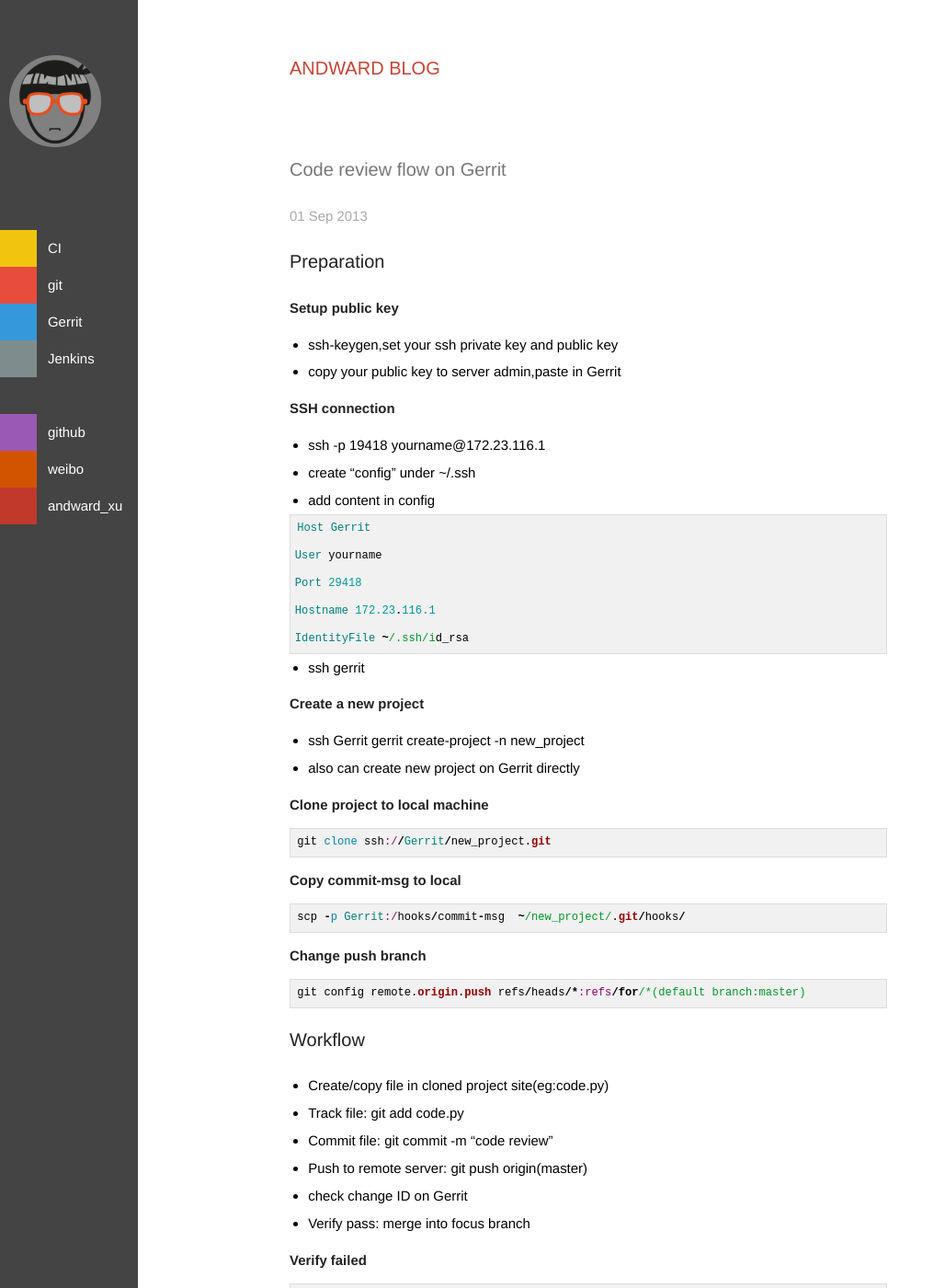
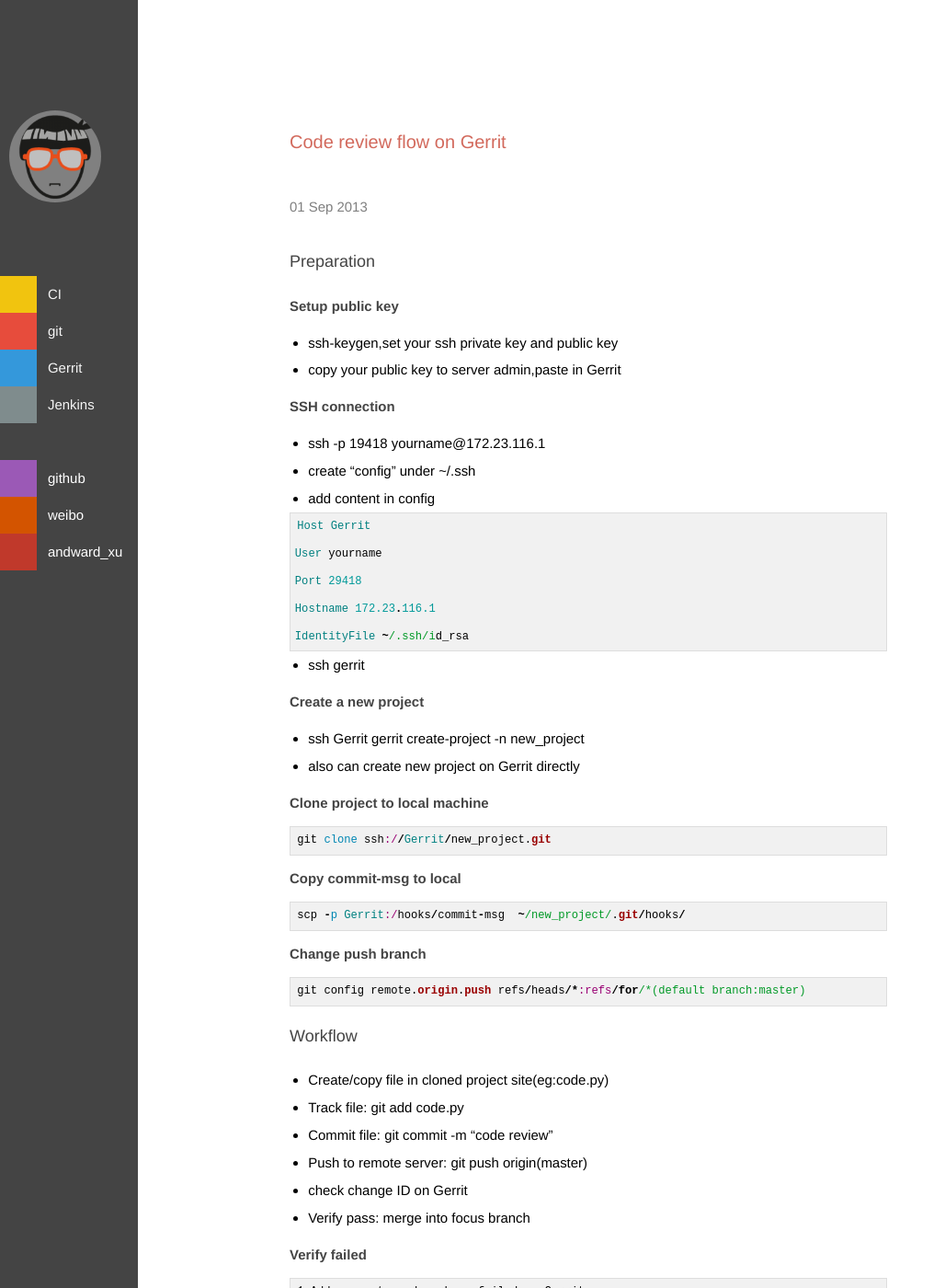
Before and after one commit to andward/andward.github.io, a Jekyll site: the page built from _posts/2013-9-1-Code-review-flow-on-Gerrit.markdown, in a window 1280 px wide and 1400 px high. Shown: the whole window at 92% size, without its empty margins (0-1028 px from the left). Built offline with Jekyll 4.4.1, drawn with Linux system fonts in a browser that asks for light colours; nearby versions of some CDN libraries; Markdown is read by kramdown in place of the engine named in the settings; comment, search, counter and statistics services are not loaded.

Commit message:
refine UI css

```diff
--- a/_layouts/post.html
+++ b/_layouts/post.html
@@ -52,11 +52,10 @@ layout: default
 </div>
 <div class='article'>
 	<div class="header">
-		<h1 class="title">
-			<a href="/">{{ site.name }}</a>
+		<h1 class="head">
+			{{ page.title }}
 		</h1>
 	</div>
-	<h1>{{ page.title }}</h1>
 	<p class="meta">{{ page.date | date_to_string }}</p>
 
 	<div class="post">{{ content }}</div>
--- a/css/main.css
+++ b/css/main.css
@@ -23,30 +23,27 @@ body {
 
 h3, h4, h5, h6 {
   font-size: 100%;
-  color: #222; }
+  color: #444; }
 
 h2 {
-  font-size: 20px;
+  font-size: 18px;
   margin: 1em 0;
-  color: #222;
+  color: #444;
   font-weight:normal;
 }
 
 h3 {
   margin: 10px 0;
-  color: #222;
+  color: #444;
 }
 
 h1 {
   font-size: 20px;
-  margin: 1em 0;
-  color: #777;
-  font-weight:normal;
 }
 
 p {
   margin: 1em 0;
-  color: #222;
+  color: #333;
  }
 
 a         { color: #444; text-decoration:none;}
@@ -60,7 +57,7 @@ a:visited { color: #444; text-decoration:none;}
 /*****************************************************************************/
 .posts {
   list-style-type: none;
-  margin-bottom: 2em;
+  margin:3em 0;
 }
 
 .posts li {
@@ -125,22 +122,24 @@ a:visited { color: #444; text-decoration:none;}
 
   line-height: 2em;
 }
-
-.header a {
-  font-weight: bold;
+.head
+{
   text-decoration: none;
+  margin: 7em 0 2em 0;
+  color:rgba(199, 68, 51, 0.8);
+  font-weight:normal;
 }
-
 .title {
   display: inline-block;
-  margin: 3em 0;
+  margin: 5em 0 0 0;
 }
 
 .title a {
-  color: #C74433;
+  color: rgba(199, 68, 51, 0.8);
   font-size: 20px;
   font-weight: normal;
   font-family: Century Gothic, Arial, sans-serif;
+  text-decoration: none;
 }
 
 .title a:hover {
@@ -157,8 +156,8 @@ a:visited { color: #444; text-decoration:none;}
 }
 
 .meta {
-  color: #aaa;
-  margin-bottom: 20px;
+  color: rgba(0,0,0,0.5);
+  margin-bottom: 2em;
 }
 
 .footer {
@@ -205,8 +204,8 @@ a:visited { color: #444; text-decoration:none;}
 }
 .logo
 {
-  margin: 4em 0 5em 0;
-  height: 20px;
+  margin: 8em 0 0 0;
+  height: 100px;
   width: 100%;
 }
 .logo img
@@ -245,7 +244,7 @@ a:visited { color: #444; text-decoration:none;}
 .category
 {
   position: absolute;
-  top:250px;
+  top: 300px;
   width: 150px;
 }
 .tag_container
@@ -269,7 +268,7 @@ a:visited { color: #444; text-decoration:none;}
 .tag_content
 {
   height: 40px;
-  color: white;
+  color: #f5f5f5;
   line-height: 40px;
   width: 98px;
   cursor: pointer;
```
